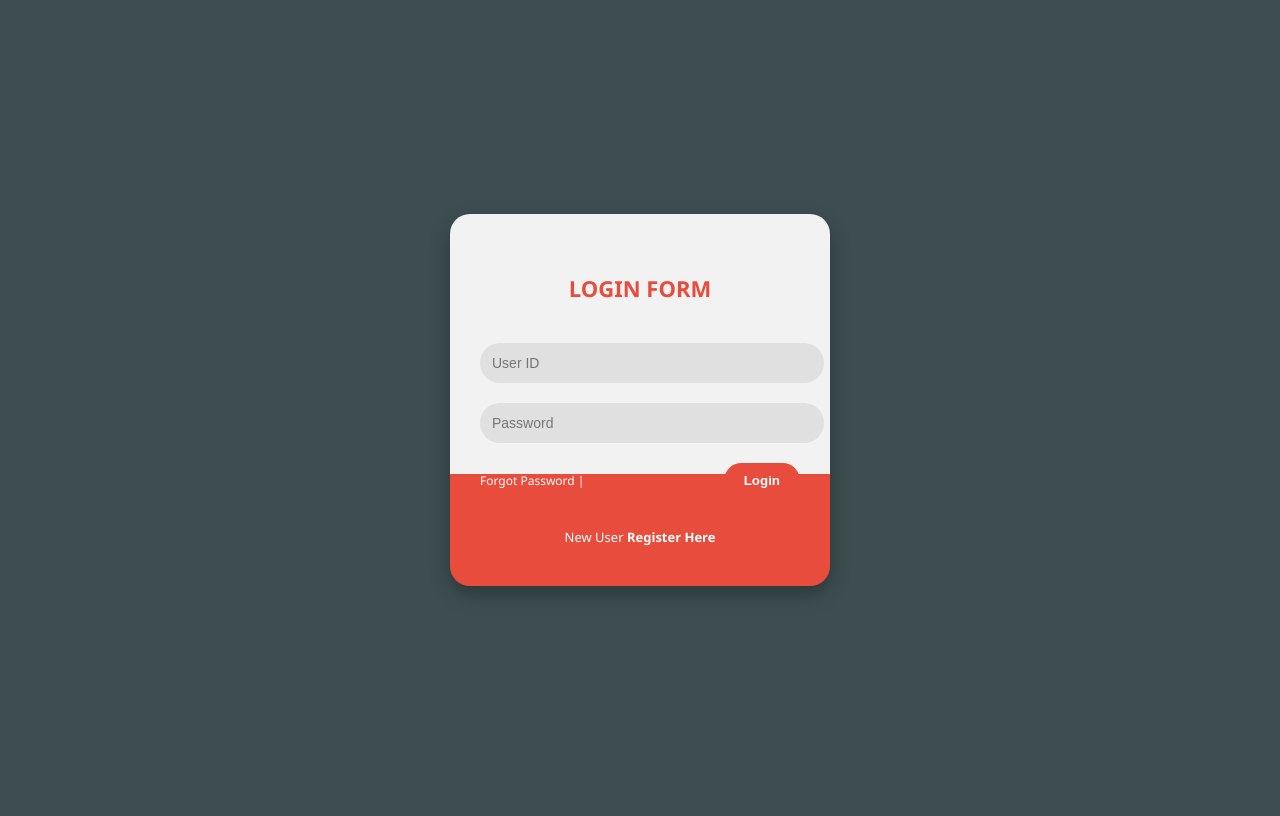
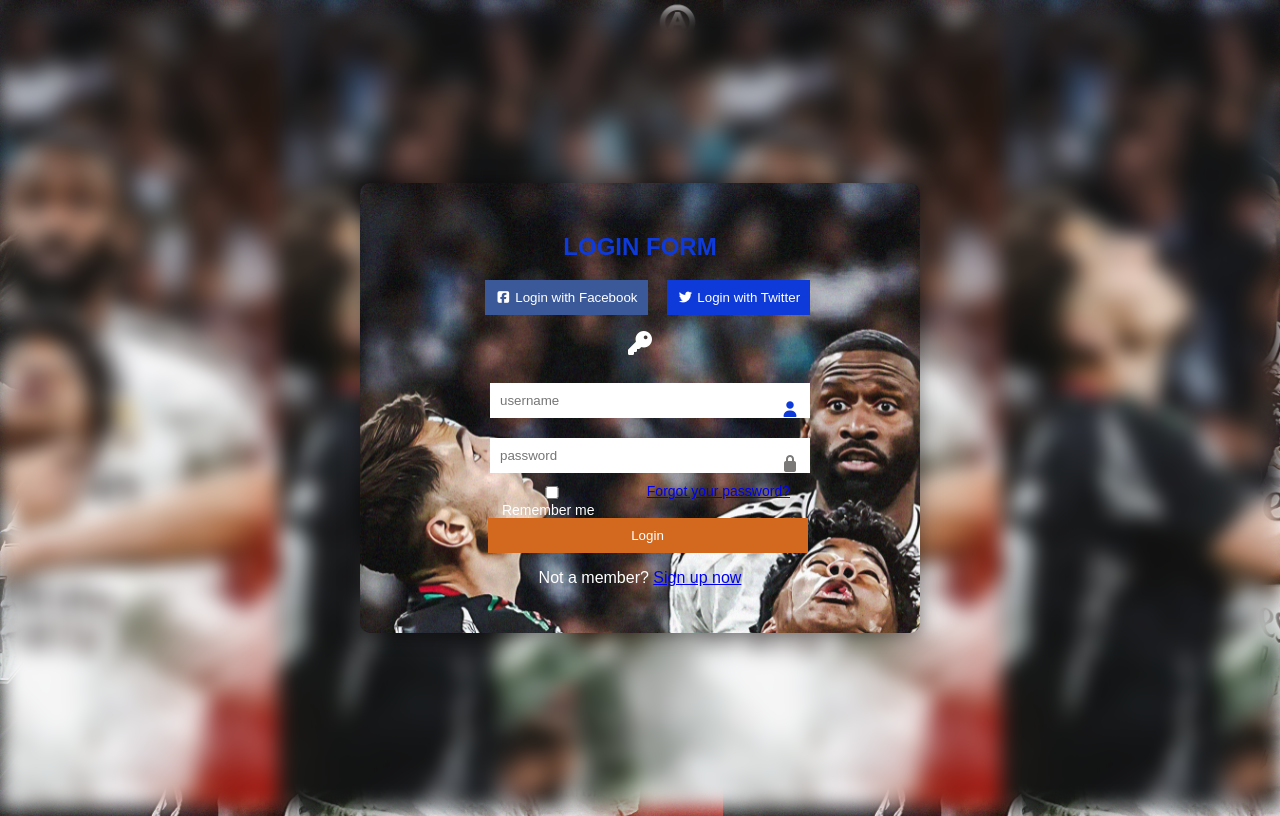
Before and after one commit to TRANGATHAI/BaiTapB3, a plain HTML site: page index.html in a window 1280 px wide. Drawn offline with Linux system fonts and the light colour scheme.

Commit message:
Add files via upload

```diff
--- a/index.html
+++ b/index.html
@@ -4,21 +4,42 @@
   <meta charset="UTF-8">
   <title>Login Form</title>
   <link rel="stylesheet" href="style.css">
+<link rel="stylesheet" href="font/fontawesome-free-6.7.2-web/css/all.css">
+
 </head>
 <body>
   <div class="login-box">
     <h2>LOGIN FORM</h2>
+    <div class="fb-buttons">
+      <button class="facebook">
+        <i class="fa-brands fa-square-facebook"></i> Login with Facebook</button>
+      <button class="twitter"><i class="fa-brands fa-twitter"></i> Login with Twitter</button>
+    </div>
+
+    <div class="key"><i class="fa-solid fa-key"></i></div>
     <form>
-      <input type="text" placeholder="User ID" required>
-      <input type="password" placeholder="Password" required>
-      <div class="actions">
-        <a href="#">Forgot Password |</a>
-        <button type="submit">Login</button>
+      <div class="usernam-password">
+      <div class="input-group">
+        <i class="fas fa-user"></i>
+        <input type="text" placeholder="username" required>
       </div>
+      <div class="input-group">
+        <div class="input-lock">
+            <i class="fas fa-lock"></i>
+        </div>
+        <input type="password" placeholder="password" required>
+      </div>
+
+
+      <div class="options">
+        <label><input type="checkbox"> Remember me</label>
+        <a href="#">Forgot your password?</a>
+      </div>
+
+      <button type="submit" class="login-btn">Login</button>
     </form>
-    <div class="register">
-      <span>New User</span> <a href="#">Register Here</a>
-    </div>
+    <p>Not a member? <a href="#"> Sign up now</a></p>
   </div>
+
 </body>
 </html>
--- a/style.css
+++ b/style.css
@@ -1,77 +1,111 @@
-/* style.css */
 body {
-  margin: 0;
-  padding: 0;
-  font-family: 'Segoe UI', sans-serif;
-  background: #3e4e50;
+  font-family: Arial, Helvetica, sans-serif;
+  background-color: #3b5998;
+  height: 100vh;
   display: flex;
+  align-items: center;
   justify-content: center;
-  align-items: center;
-  height: 100vh;
+  background-image: url(ẻnick.png);
+
+
 }
 
-.login-box {
-  background: linear-gradient(to bottom, #f2f2f2 70%, #e74c3c 30%);
-  padding: 40px 30px;
-  border-radius: 20px;
-  box-shadow: 0 8px 20px rgba(0,0,0,0.3);
-  width: 320px;
+.login-box { background-color: aquamarine;
+  width: 500px;
+  border-radius: 10px;
+  padding: 30px;
+  box-shadow: 0 0 20px rgba(0,0,0,0.5);
   text-align: center;
-  color: #e74c3c;
+  color: #fff;
+  background-image: url(ẻnick.png);
+
+}
+h2{
+  color: #0e3ada;
 }
 
-.login-box h2 {
-  margin-bottom: 30px;
-  font-size: 22px;
-  font-weight: bold;
+button {
+  padding: 10px;
+  margin-left: 15px;
+  border: none;
+  cursor: pointer;
+  color: white;
+  align-items: center;
 }
-
-.login-box input {
-  width: 100%;
-  padding: 12px;
-  margin: 10px 0;
-  border: none;
-  border-radius: 25px;
-  background: #e0e0e0;
-  font-size: 14px;
-  outline: none;
-}
-
-.actions {
-  display: flex;
-  justify-content: space-between;
-  align-items: center;
-  margin-top: 10px;
-}
-
-.actions a {
-  font-size: 12px;
-  color: white;
-  text-decoration: none;
-  justify-content: center;
-  align-items: center;
-  text-align: center;
-}
-
-.actions button {
-  background: #e74c3c;
-  color: white;
-  border: none;
-  padding: 10px 20px;
-  border-radius: 25px;
+.fb-buttons{
+  width: 500px;
   cursor: pointer;
-  font-weight: bold;
-  text-align: center;
-}
-
-.register {
-  margin-top: 30px;
-  font-size: 13px;
   color: white;
 }
 
-.register a {
+.facebook {
+  background-color:#3b5998;
+}
+
+.twitter {
+  background-color: #0e3ada;
+}
+
+.key {
+  font-size: 24px;
+  margin: 15px 0;
+}
+.key i{
+  color: #fff;
+}
+.usernam-password{
+  width: 500px;
+
+}
+.input-group {
+  width: 300px;
+  padding: 10px;
+  position: relative;
+  margin:auto ;
+
+}
+
+.input-group i {
+  position: absolute;
+  top: 50%;
+  right:0px;
+  color: #0e3ada;
+}
+.input-lock i{
+    color: rgb(123, 120, 120);
+}
+
+input {
+  width: 100%;
+  border: none;
+  padding: 10px;
+}
+
+.options {
+  width: 300px;
+  display: flex;
+  justify-content: space-between;
+  font-size: 14px;
+  margin: auto;
+
+}
+
+.login-btn {
+  width: 320px;
+  border: 15px;
+  background-color: chocolate;
   color: white;
-  font-weight: bold;
-  text-decoration: none;
+  border: none;
+  cursor: pointer;
 }
+
+body::before {
+  content: "";
+  position: fixed;
+  width: 100%;
+  height: 100%;
+  background-image: url('ẻnick.png');
+  background-position: center;
+  filter: blur(10px);
+  z-index: -1;
+}
```
Also changed, not shown: ẻnick.png (added).
